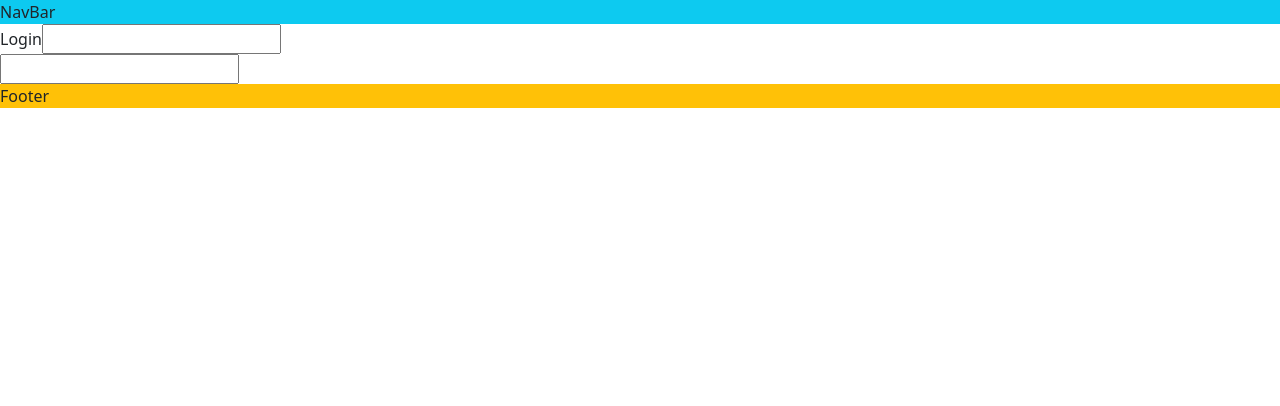
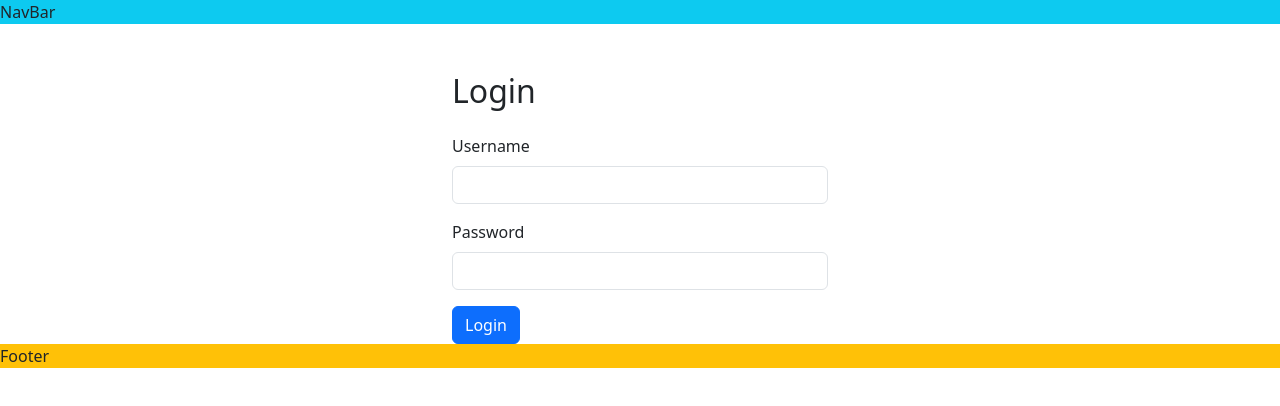
Before and after one commit to Shriya225/LCFrontend, a React (Vite) app in the folder frontend/: page /login in a window 1280 px wide. Shown: the top 406 px of the page. Built offline with nearby package versions, Linux system fonts and the light colour scheme.

Commit message:
creating login component

```diff
--- a/frontend/package.json
+++ b/frontend/package.json
@@ -15,6 +15,7 @@
     "react": "^19.1.1",
     "react-bootstrap": "^2.10.10",
     "react-dom": "^19.1.1",
+    "react-hook-form": "^7.62.0",
     "react-redux": "^9.2.0",
     "react-router-dom": "6.4",
     "react-toastify": "^11.0.5"
--- a/frontend/src/components/Home.jsx
+++ b/frontend/src/components/Home.jsx
@@ -1,7 +1,9 @@
 
 const Home = () => {
   return (
-    <div>home</div>
+    <div>home
+
+    </div>
   )
 }
 
--- a/frontend/src/components/Login.jsx
+++ b/frontend/src/components/Login.jsx
@@ -1,12 +1,55 @@
-import React from 'react'
+import { useDispatch } from 'react-redux';
+import { setAccessToken } from '../redux/authSlice';
+import { useForm } from 'react-hook-form'
+import { useLoginMutation } from '../redux/apiSlice'
+import { useNavigate } from 'react-router-dom';
+import { toast } from 'react-toastify';
+function Login() {
+  const dispatch = useDispatch();
+  const navigate=useNavigate();
+  const { register, handleSubmit, formState: { errors } } = useForm();
+ const [login, { isLoading: isLoginLoading }] = useLoginMutation();
+ const onSubmit =async  (data) => {
+    console.log(data)
+    try{
 
-const Login = () => {
+      const response = await login(data).unwrap();
+      dispatch(setAccessToken(response.access));
+      toast.success("Logged in!!!!");
+      navigate("/");
+    }
+    catch(err){
+      console.log(err);
+      toast.error("Invalid Credentials..");
+
+    }
+
+  }
   return (
-    <div>
-      Login
-      <input type="text" /> <br />
-      <input type="text" />
+    <div className="container mt-5" style={{ maxWidth: '400px' }}>
+      <h2 className="mb-4">Login</h2>
+      <form onSubmit={handleSubmit(onSubmit)}>
+        <div className="mb-3">
+          <label className="form-label">Username</label>
+          <input
+            className="form-control"
+            {...register('username', { required: true })}
+          />
+          {errors.username && <span className="text-danger">Username is required</span>}
+        </div>
 
+        <div className="mb-3">
+          <label className="form-label">Password</label>
+          <input
+            type="password"
+            className="form-control"
+            {...register('password', { required: true })}
+          />
+          {errors.password && <span className="text-danger">Password is required</span>}
+        </div>
+
+        <button type="submit" className="btn btn-primary">Login</button>
+      </form>
     </div>
   )
 }
--- /dev/null
+++ b/frontend/src/redux/apiSlice.js
@@ -0,0 +1,31 @@
+// services/api.js
+import { createApi, fetchBaseQuery } from '@reduxjs/toolkit/query/react'
+
+export const apiSlice = createApi({
+  reducerPath: 'api',
+  baseQuery: fetchBaseQuery({
+    baseUrl: 'http://localhost:8000/',
+    prepareHeaders: (headers, { getState }) => {
+      const token = getState().auth.accessToken
+      if (token) {
+        headers.set('authorization', `Bearer ${token}`)
+      }
+      return headers
+    },
+      credentials: 'include',
+  }),
+  endpoints: (builder) => ({
+    getProfile: builder.query({
+      query: () => 'profile/',
+    }),
+    login: builder.mutation({
+      query: (credentials) => ({
+        url: 'login/',
+        method: 'POST',
+        body: credentials,
+      }),
+    }),
+  }),
+})
+
+export const { useGetProfileQuery, useLoginMutation } = apiSlice
--- /dev/null
+++ b/frontend/src/redux/authSlice.js
@@ -0,0 +1,22 @@
+import { createSlice } from '@reduxjs/toolkit';
+const initialState = {
+  accessToken: localStorage.getItem('user_access_token') || null,
+};
+
+const authSlice = createSlice({
+  name: 'auth',
+  initialState,
+  reducers: {
+    setAccessToken: (state, action) => {
+      state.accessToken = action.payload;
+      localStorage.setItem('user_access_token', action.payload);
+    },
+    logout: (state) => {
+      state.accessToken = null;
+      localStorage.removeItem('user_access_token');
+    },
+  },
+});
+
+export const { setAccessToken, logout } = authSlice.actions;
+export default authSlice.reducer;
--- /dev/null
+++ b/frontend/src/redux/store.js
@@ -0,0 +1,13 @@
+// store.js
+import { configureStore } from '@reduxjs/toolkit'
+import authReducer from './authSlice'
+import { apiSlice } from './apiSlice';
+
+export const store = configureStore({
+  reducer: {
+    auth: authReducer,
+    [apiSlice.reducerPath]: apiSlice.reducer,
+  },
+  middleware: (getDefaultMiddleware) =>
+    getDefaultMiddleware().concat(apiSlice.middleware),
+})
```
Also changed, not shown: frontend/src/main.jsx (+4 -4 lines), 1 other file (tests, documents, lock files or other folders).
